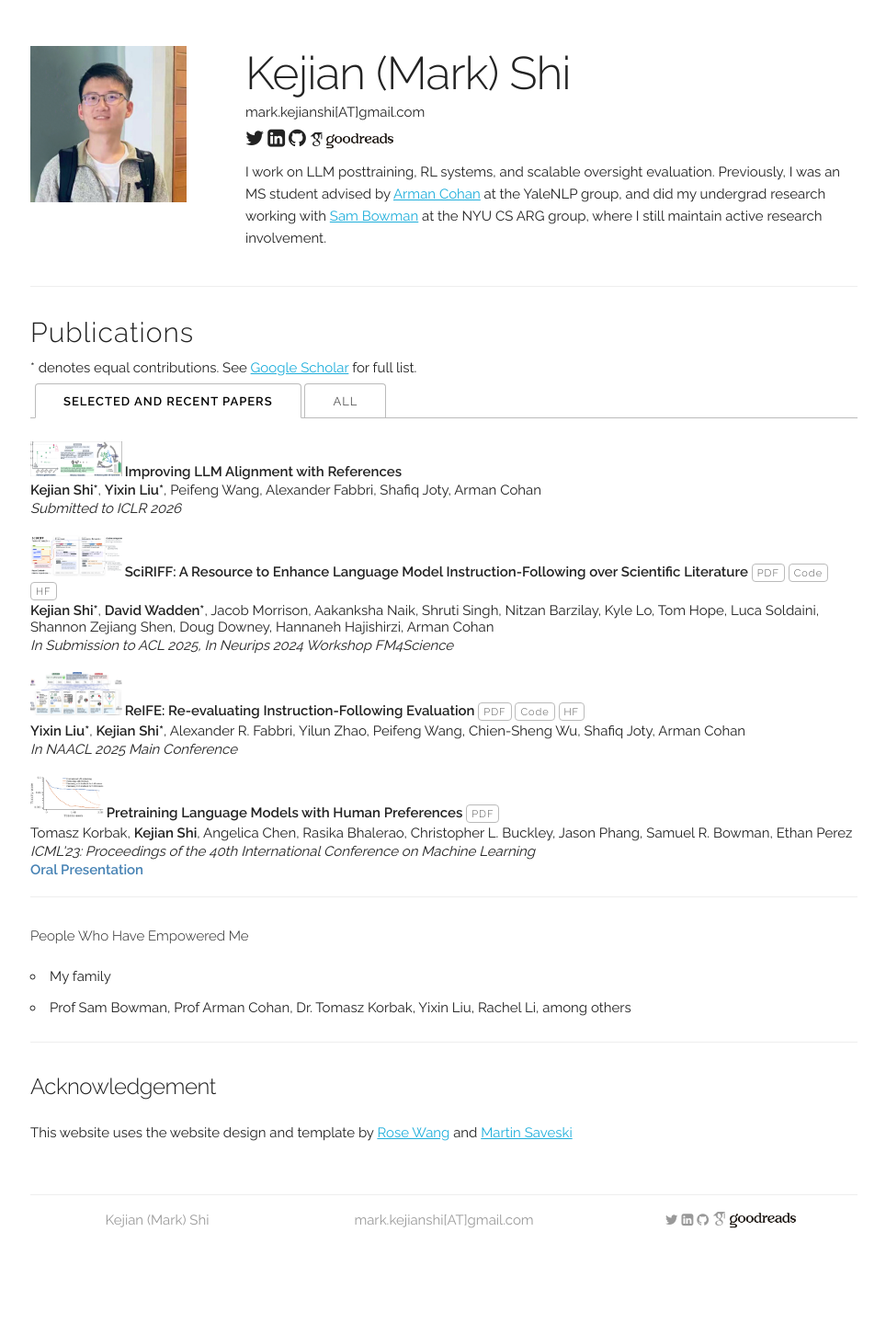
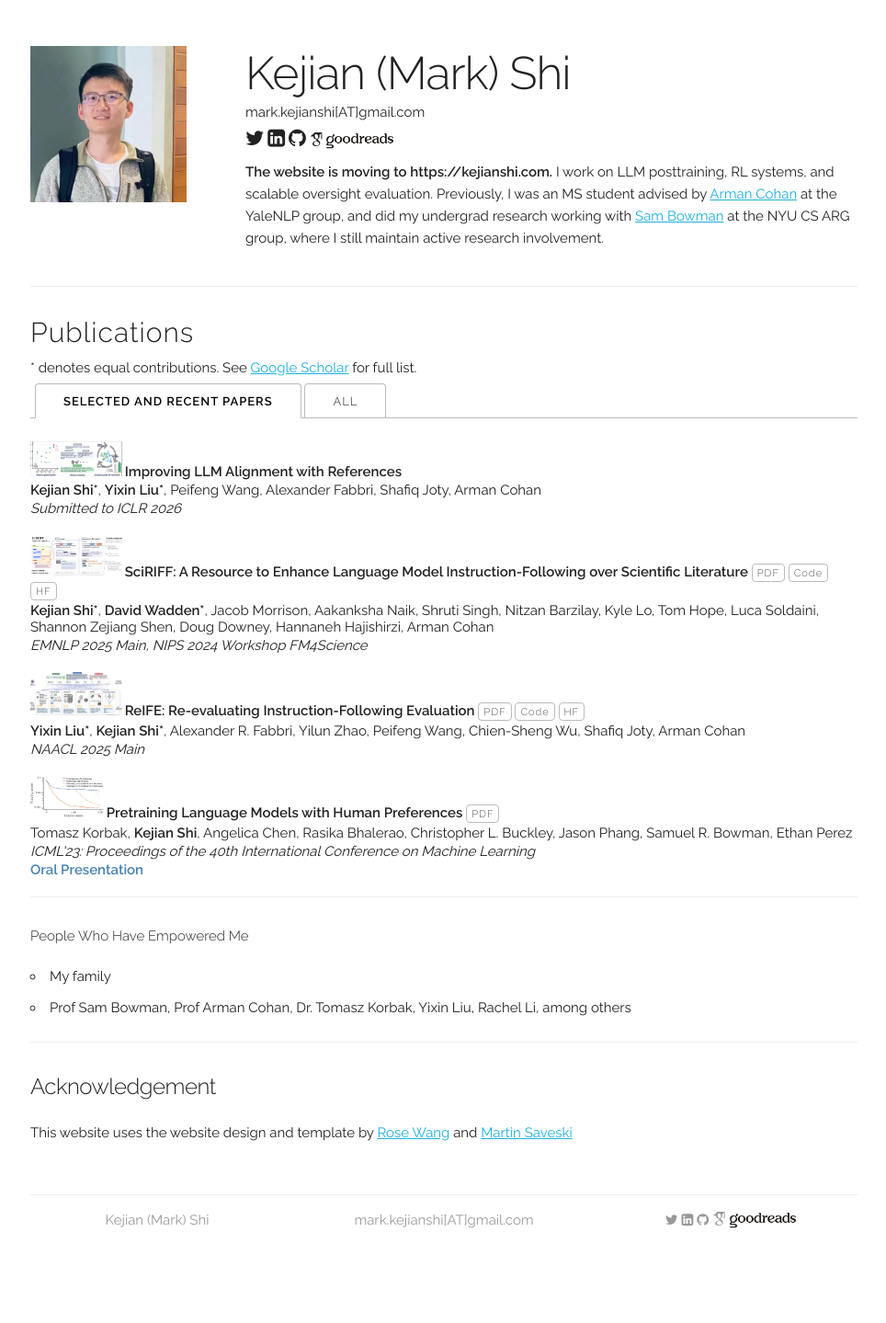
Before and after one commit to shi-kejian/shi-kejian.github.io, a Jekyll site: the page built from index.html, in a window 1280 px wide. Shown: the whole page at 92% size, without its empty margins (157-1121 px from the left). Built offline with Jekyll 4.4.1, drawn with Linux system fonts in a browser that asks for light colours; some web fonts are replaced.

Commit message:
Update and go eat xmas dinner

```diff
--- a/_data/publications.yaml
+++ b/_data/publications.yaml
@@ -10,7 +10,7 @@ papers:
 
   - title: "<img src='images/sciriff_fig1.png' style='width: 100px; height: 45px; margin-right: -1px;'> SciRIFF: A Resource to Enhance Language Model Instruction-Following over Scientific Literature"
     authors: "<b>Kejian Shi*</b>, <b>David Wadden*</b>, Jacob Morrison, Aakanksha Naik, Shruti Singh, Nitzan Barzilay, Kyle Lo, Tom Hope, Luca Soldaini, Shannon Zejiang Shen, Doug Downey, Hannaneh Hajishirzi, Arman Cohan"
-    venue: "In Submission to ACL 2025, In Neurips 2024 Workshop FM4Science"
+    venue: "EMNLP 2025 Main, NIPS 2024 Workshop FM4Science"
     paper_pdf: https://arxiv.org/abs/2406.07835
     code: https://github.com/allenai/sciriff
     code: https://github.com/shi-kejian/sciriff-dev
@@ -19,7 +19,7 @@ papers:
 
   - title: "<img src='images/reife_fig1.jpg' style='width: 100px; height: 47px; margin-right: -1px;'> ReIFE: Re-evaluating Instruction-Following Evaluation"
     authors: "<b>Yixin Liu*</b>, <b>Kejian Shi*</b>, Alexander R. Fabbri, Yilun Zhao, Peifeng Wang, Chien-Sheng Wu, Shafiq Joty, Arman Cohan"
-    venue: "In NAACL 2025 Main Conference"
+    venue: "NAACL 2025 Main"
     paper_pdf: https://arxiv.org/abs/2410.07069
     code: https://github.com/yale-nlp/ReIFE
     hf: https://huggingface.co/datasets/yale-nlp/ReIFE
--- a/_layouts/default.html
+++ b/_layouts/default.html
@@ -101,6 +101,8 @@
               </span> -->
             </p>
             <p style="margin-top: 10px;">
+              <strong>The website is moving to https://kejianshi.com.</strong>
+
               I work on LLM posttraining, RL systems, and scalable oversight evaluation.
               Previously, I was an MS student advised by <a href="https://armancohan.com/" target="_blank">Arman Cohan</a> at the YaleNLP group, and did my undergrad research working with <a href="https://sleepinyourhat.github.io/" target="_blank">Sam Bowman</a> at the NYU CS ARG group, where I still maintain active research involvement.
             </p>
```
Also changed, not shown: 1 other file.
